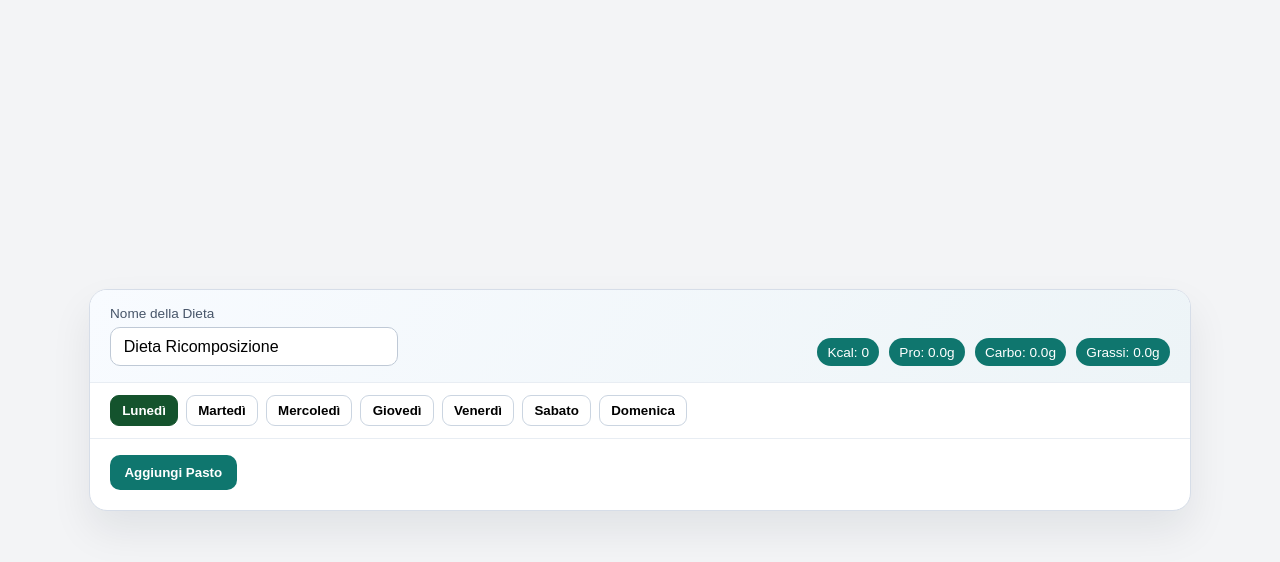
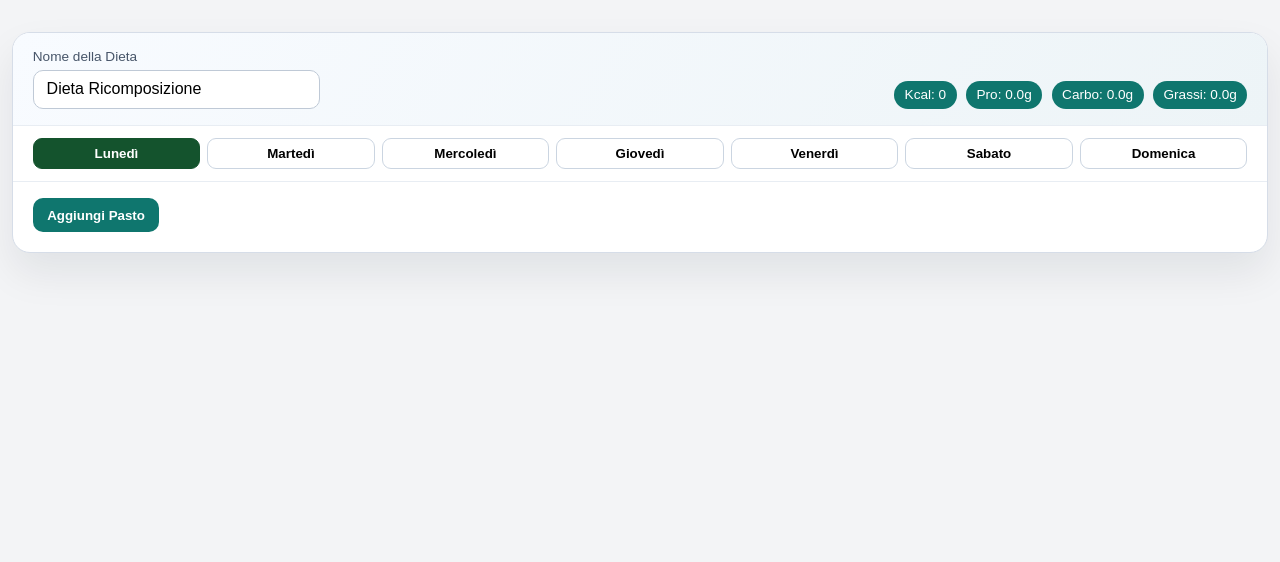
Before and after one commit to n-cupane/macro-micro, a React app in the folder frontend/: page /dieta/nuova in a window 1280 px wide. Shown: the top 562 px of the page. Built offline with nearby package versions, Linux system fonts and the light colour scheme; sample sign-in values are in the browser's storage; the HTML template or start-up script is replaced by a standard one.

Commit message:
fix frontend

```diff
--- a/frontend/src/components/DietBuilder.css
+++ b/frontend/src/components/DietBuilder.css
@@ -1,5 +1,6 @@
 .diet-builder {
-  width: min(1100px, 95vw);
+  width: min(1400px, 98vw);
+  margin-inline: auto;
   background: #ffffff;
   border: 1px solid #d6dde8;
   border-radius: 18px;
@@ -50,14 +51,15 @@
 }
 
 .diet-builder__tabs {
-  display: flex;
-  gap: 0.5rem;
+  display: grid;
+  grid-template-columns: repeat(2, minmax(0, 1fr));
+  gap: 0.45rem;
   padding: 0.75rem 1.25rem;
   border-bottom: 1px solid #e8edf3;
-  overflow-x: auto;
 }
 
 .diet-builder__tabs button {
+  width: 100%;
   border: 1px solid #cbd5e1;
   border-radius: 9px;
   background: #ffffff;
@@ -358,6 +360,10 @@
 }
 
 @media (min-width: 640px) {
+  .diet-builder__tabs {
+    grid-template-columns: repeat(4, minmax(0, 1fr));
+  }
+
   .meal-accordion__head-content {
     flex-direction: row;
     justify-content: space-between;
@@ -367,11 +373,18 @@
 
   .meal-accordion__name-input {
     width: auto;
-    max-width: 56%;
+    max-width: 48%;
   }
 
   .meal-accordion__macros {
+    flex: 1 1 auto;
     justify-content: flex-end;
     font-size: 0.84rem;
   }
 }
+
+@media (min-width: 1024px) {
+  .diet-builder__tabs {
+    grid-template-columns: repeat(7, minmax(0, 1fr));
+  }
+}
--- a/frontend/src/index.css
+++ b/frontend/src/index.css
@@ -11,7 +11,10 @@ html {
 #root {
   display: flex;
   justify-content: center;
-  align-items: center;
+  align-items: flex-start;
   min-height: 100vh;
   width: 100%;
+  padding-top: 2rem;
+  padding-bottom: 1.5rem;
+  box-sizing: border-box;
 }
```
